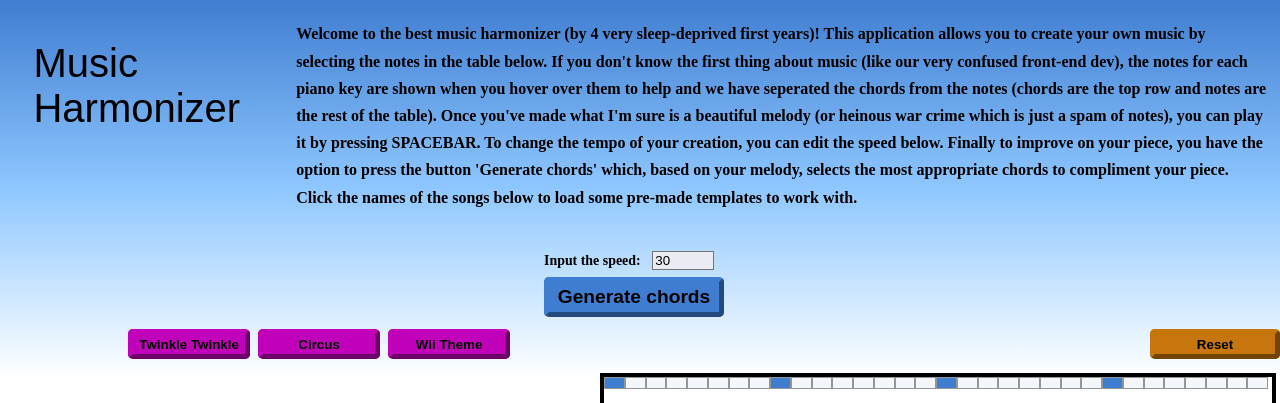
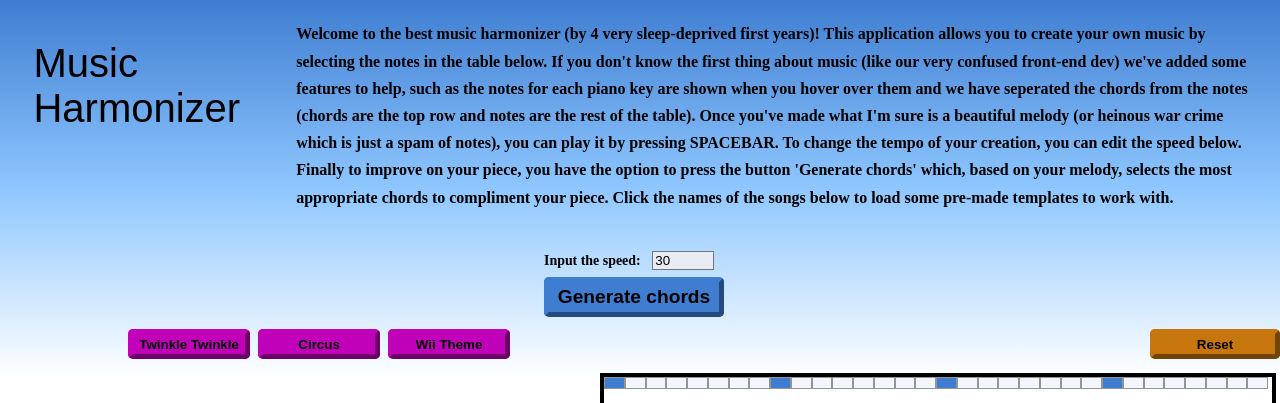
Before and after one commit to MiniMinnoww/HackSheffield9, a Flask app: page / in a window 1280 px wide. Shown: the top 403 px of the page. Run offline with Flask 3, Linux system fonts and the light colour scheme.

Commit message:
/\_____/\  | *   * |  \  -v-  /    -----

```diff
--- a/backend/templates/index.html
+++ b/backend/templates/index.html
@@ -15,7 +15,7 @@
             <section class="heading-part">
                 <p>Welcome to the best music harmonizer (by 4 very sleep-deprived first years)!
                     This application allows you to create your own music by selecting the notes in the table below.
-                    If you don't know the first thing about music (like our very confused front-end dev), the notes for each piano key are shown when you hover over them to help and we have seperated the chords from the notes (chords are the top row and notes are the rest of the table).
+                    If you don't know the first thing about music (like our very confused front-end dev) we've added some features to help, such as the notes for each piano key are shown when you hover over them and we have seperated the chords from the notes (chords are the top row and notes are the rest of the table).
                     Once you've made what I'm sure is a beautiful melody (or heinous war crime which is just a spam of notes), you can play it by pressing SPACEBAR.
                     To change the tempo of your creation, you can edit the speed below.
                     Finally to improve on your piece, you have the option to press the button 'Generate chords' which, based on your melody, selects the most appropriate chords to compliment your piece.
```
